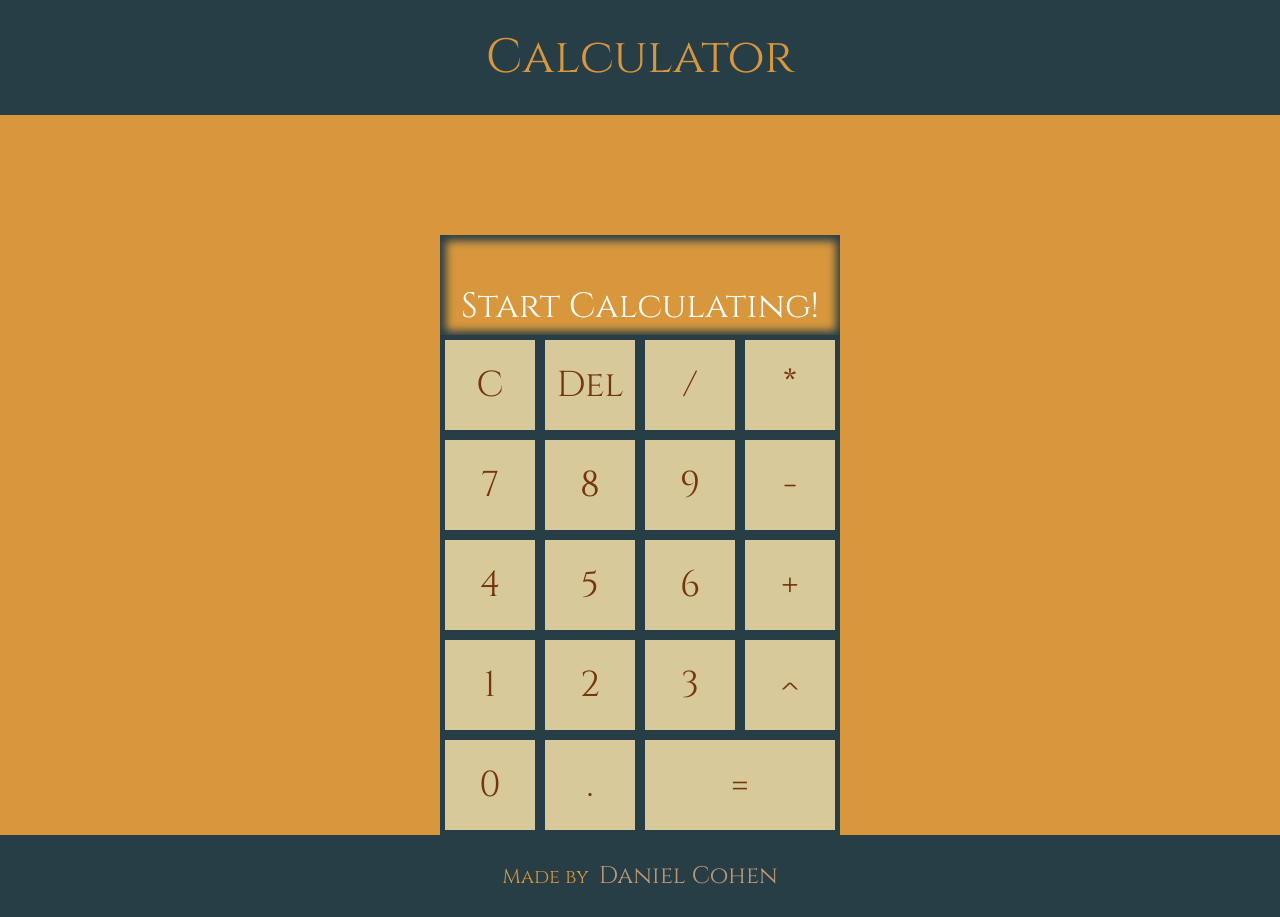
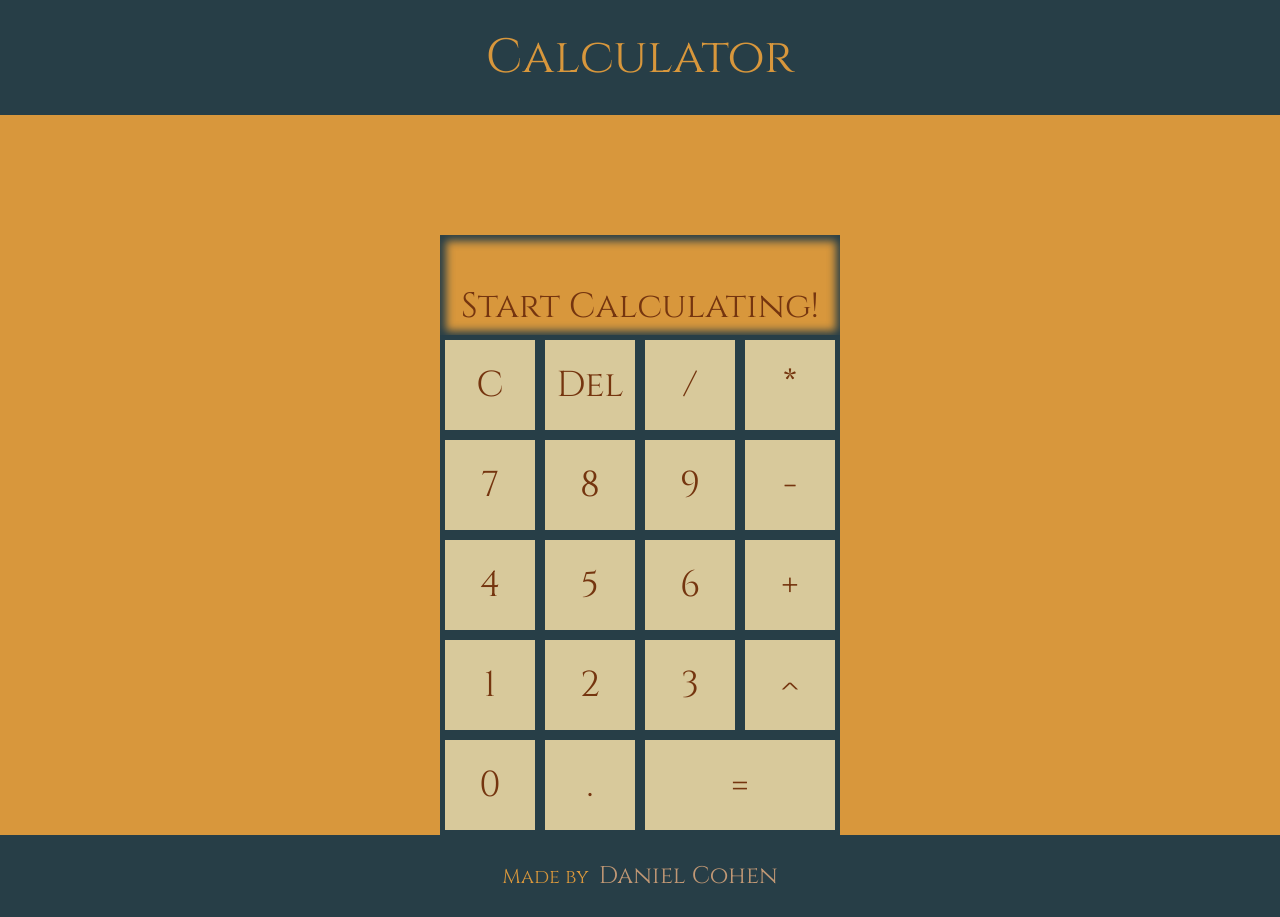
Before and after one commit to unartcs/project-calculator, a plain HTML site: page index.html in a window 1280 px wide. Drawn offline with Linux system fonts and the light colour scheme.

Commit message:
Updated style.css
Changed color from white to #75350f

```diff
--- a/style.css
+++ b/style.css
@@ -49,7 +49,7 @@ body {
     box-shadow: 1px 1px 8px 5px #273E47 inset;
     align-items: center;
     width: 100%;
-    color: white;
+    color: #75350f;
 }
 
 .calc-screen-top {
```
